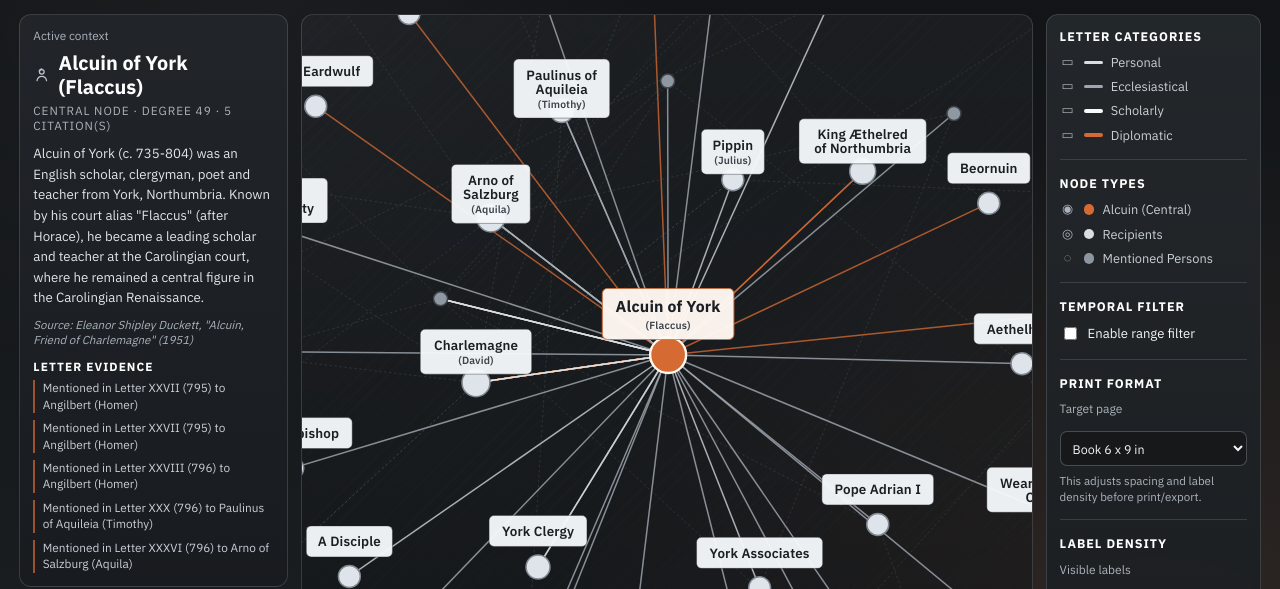
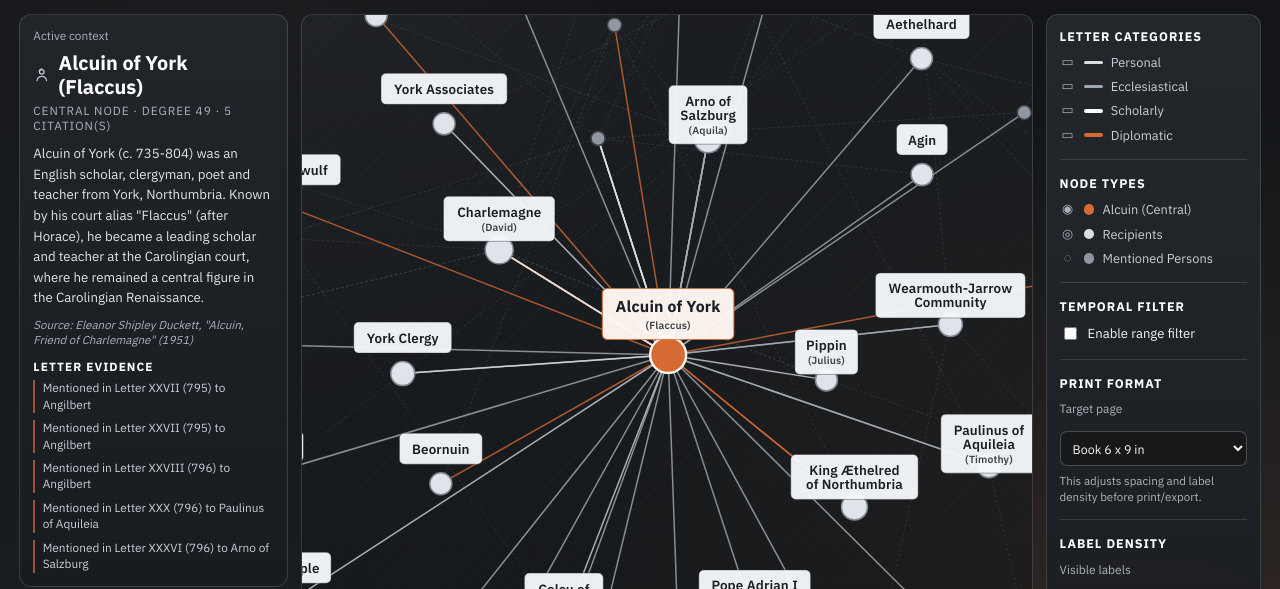
Before and after one commit to Chlodomer/Alcuin, a plain HTML site: page index.html in a window 1280 px wide. Shown: the part 181-770 px from the top of the page. Drawn offline with nearby package versions, Linux system fonts and the light colour scheme.

Commit message:
Chlodomer/pr main (#4)
* Redesign detail panel and enrich node bios

* Merge Jarrow recipients into one canonical node

```diff
--- a/index.html
+++ b/index.html
@@ -1343,6 +1343,7 @@
             if (name === 'Lucia') return 'Gisela (sister)';
             if (name === 'Eulalia') return 'Gondrade';
             if (name === 'Columba') return 'Rotrude';
+            if (name === 'Jarrow Community' || name === 'Wearmouth Jarrow Community') return 'Wearmouth-Jarrow Community';
 
             // Historical figure exact matches - prevent duplicates
             if (name === 'King Offa') return 'King Offa of Mercia';
@@ -1373,6 +1374,8 @@
             if (nameLower.includes('æthelred') && nameLower.includes('king')) return 'King Æthelred of Northumbria';
             if (nameLower.includes('coenwulf') && nameLower.includes('king')) return 'King Coenwulf of Mercia';
             if (nameLower.includes('eardwulf') && nameLower.includes('king')) return 'King Eardwulf';
+            if (nameLower.includes('wearmouth') && nameLower.includes('jarrow')) return 'Wearmouth-Jarrow Community';
+            if (nameLower === 'jarrow community') return 'Wearmouth-Jarrow Community';
 
             return name; // Return original if no match
         }
@@ -1457,6 +1460,7 @@
                 // Consolidate recipient name to proper form
                 const recipientProper = consolidateName(letter.recipient);
                 const recipientDisplay = getDisplayName(recipientProper);
+                const recipientOriginal = letter.recipient;
 
                 // Add recipient node if not exists
                 if (!nodes.has(recipientProper)) {
@@ -1474,7 +1478,7 @@
                 nodes.get(recipientProper).citations.push({
                     letterNumber: letter.number,
                     year: letter.year,
-                    citation: `Letter ${letter.number} (${letter.year || 'c. 790s'}): "${letter.content.substring(0, 100)}..."`
+                    citation: `Letter ${letter.number} (${letter.year || 'c. 790s'}) to ${recipientOriginal}: "${letter.content.substring(0, 100)}..."`
                 });
 
                 // Add primary link from Alcuin to recipient
@@ -1491,12 +1495,11 @@
                     letter.mentions.forEach(mention => {
                         // Consolidate mentioned person name
                         const mentionProper = consolidateName(mention);
-                        const mentionDisplay = getDisplayName(mentionProper);
 
                         if (!nodes.has(mentionProper)) {
                             nodes.set(mentionProper, {
                                 id: mentionProper,
-                                name: mentionDisplay,
+                                name: getDisplayName(mentionProper),
                                 properName: mentionProper,
                                 type: 'mentioned',
                                 citations: [],
@@ -1508,7 +1511,7 @@
                         nodes.get(mentionProper).citations.push({
                             letterNumber: letter.number,
                             year: letter.year,
-                            citation: `Mentioned in Letter ${letter.number} (${letter.year || 'c. 790s'}) to ${recipientDisplay}`
+                            citation: `Mentioned in Letter ${letter.number} (${letter.year || 'c. 790s'}) to ${recipientOriginal}`
                         });
 
                         // Add secondary link from recipient to mentioned person
```
